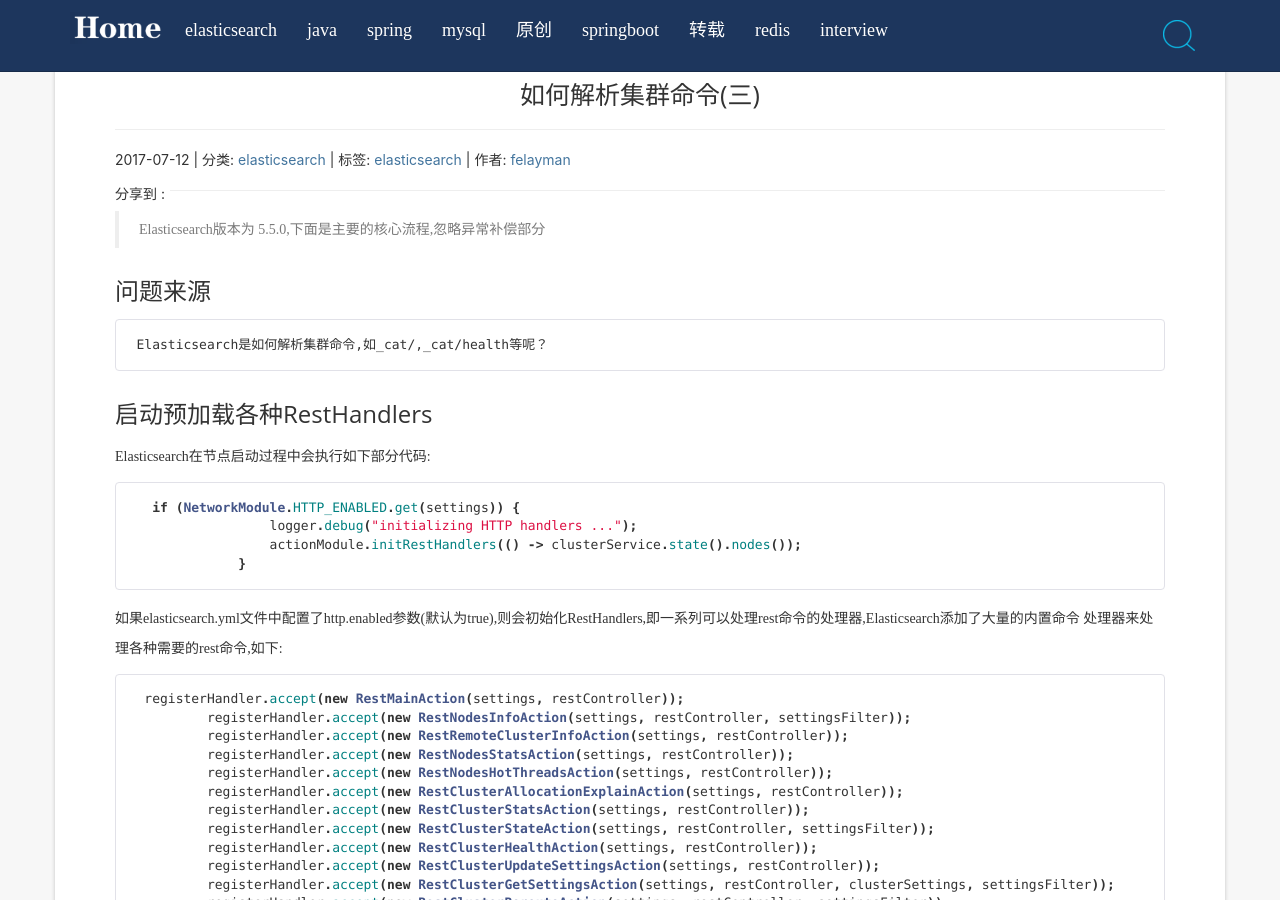
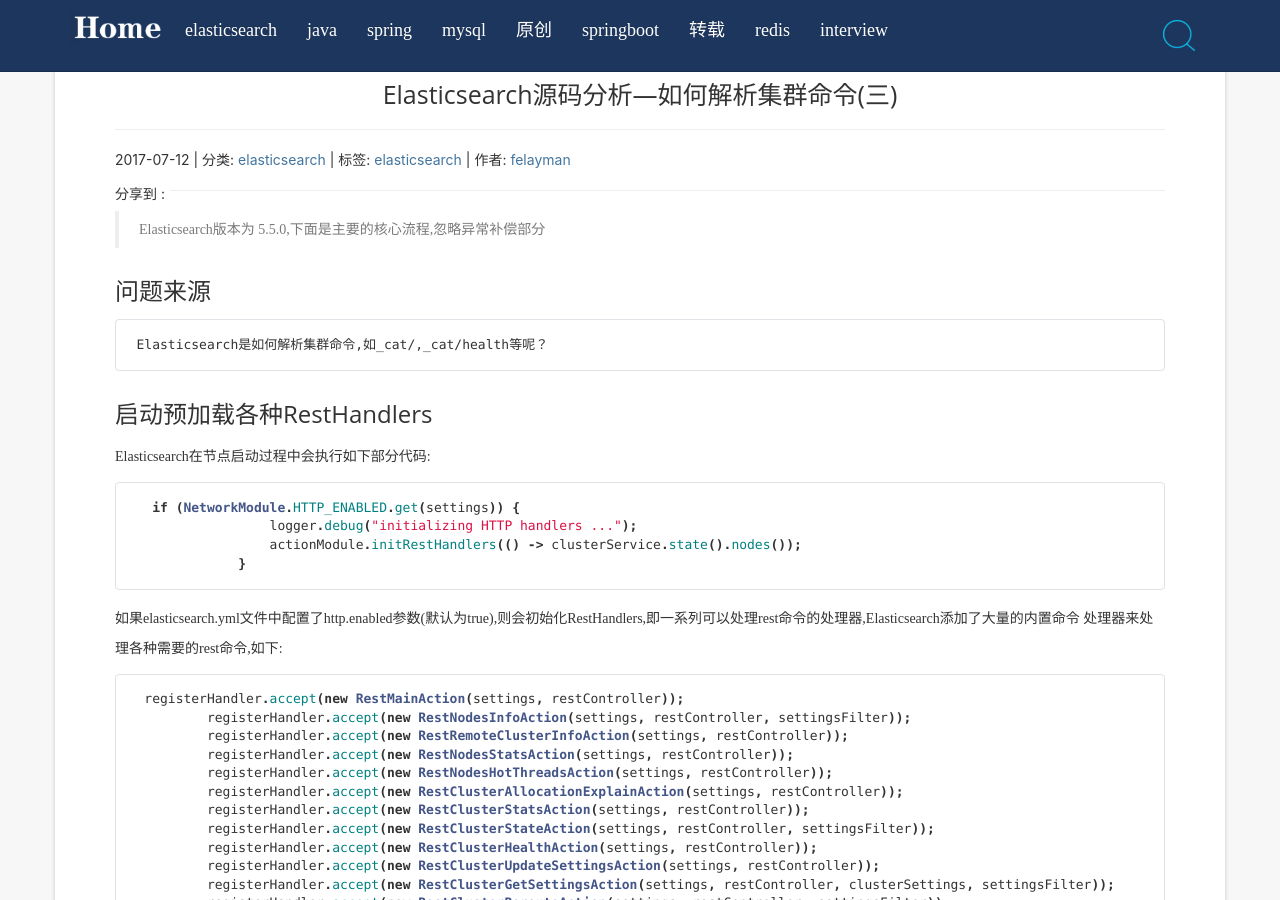
Before and after one commit to chcchccch/felayman.github.io, a Jekyll site: the page built from _posts/elasticsearch/2017-07-12-Elasticsearch源码分析—如何解析集群命令(三).md, in a window 1280 px wide and 900 px high. Built offline with Jekyll 4.4.1, drawn with Linux system fonts in a browser that asks for light colours; comment, search, counter and statistics services are not loaded.

Commit message:
如何解析集群命令(三)

```diff
--- a/_posts/elasticsearch/2017-07-12-Elasticsearch源码分析—如何解析集群命令(三).md
+++ b/_posts/elasticsearch/2017-07-12-Elasticsearch源码分析—如何解析集群命令(三).md
@@ -1,6 +1,6 @@
 ---
 layout: post
-title:  "如何解析集群命令(三)"
+title:  "Elasticsearch源码分析—如何解析集群命令(三)"
 date:   2017-07-12 23:44:01 +0800
 categories: elasticsearch
 tag: elasticsearch
```
